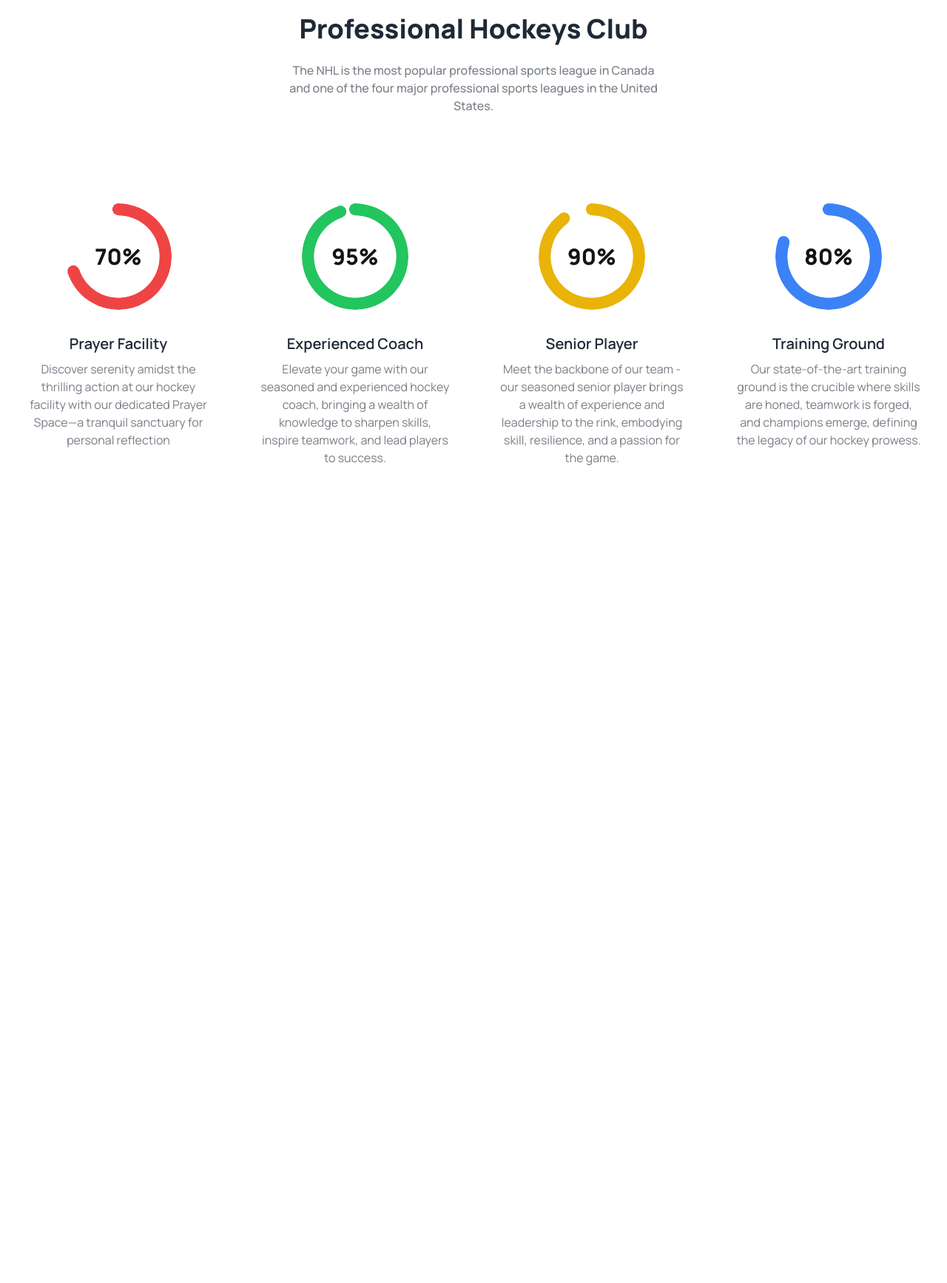
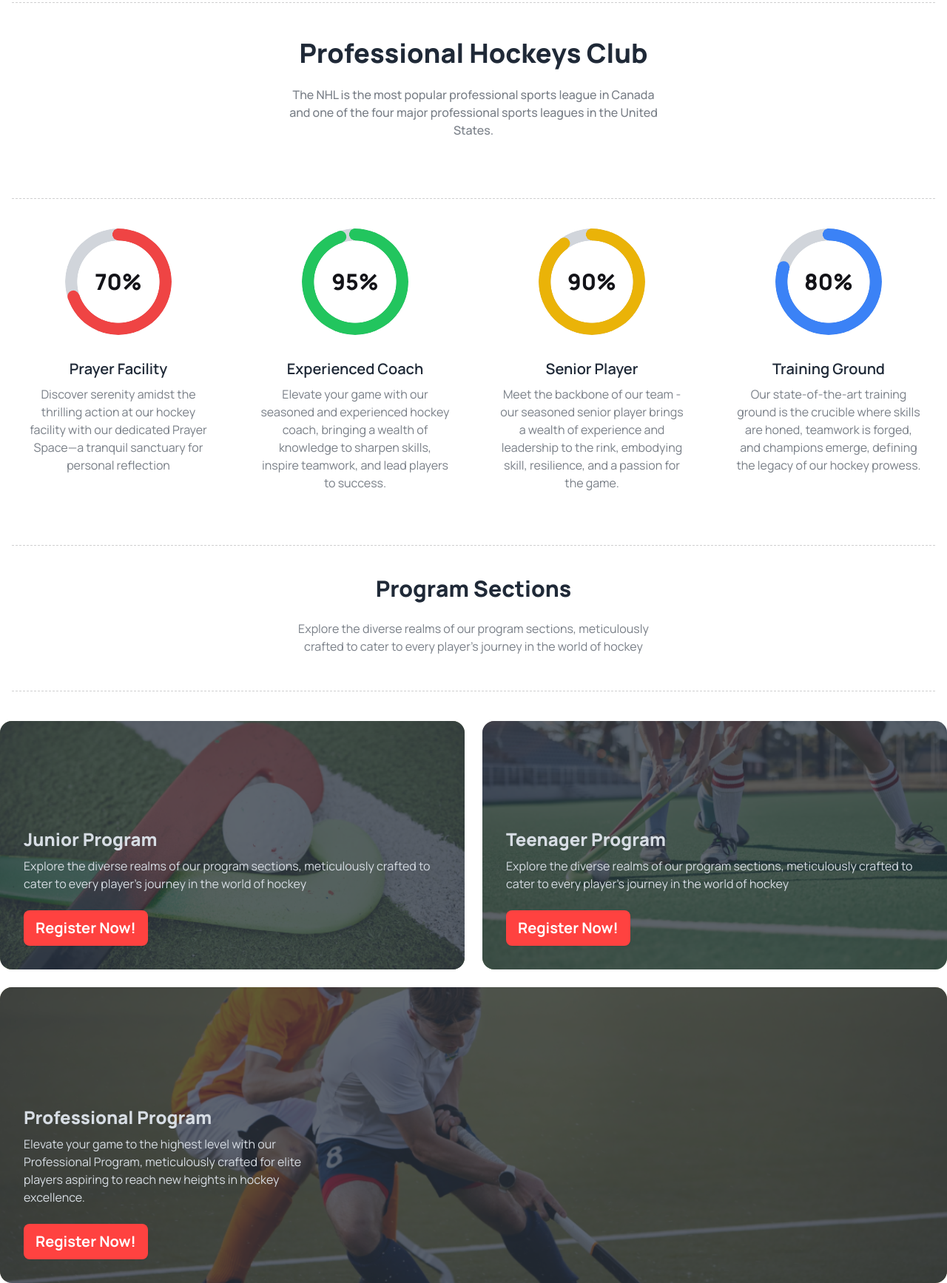
Before and after one commit to safin878/B9A3-hockey-s, a plain HTML site: page index.html in a window 1280 px wide. Shown: the part 763-2498 px from the top of the page at 74% size. Before the commit the page ends 1522 px from the top, so only its background shows below. Drawn offline with nearby package versions, Linux system fonts and the light colour scheme.

Commit message:
program section added but responsive not done

```diff
--- a/index.html
+++ b/index.html
@@ -95,6 +95,7 @@
         </div>
       </nav>
     </header>
+
     <main>
       <section class="container mx-auto p-4 relative">
         <!-- slider section start -->
@@ -155,8 +156,9 @@
           </div>
         </div>
       </section>
-      <section class="container mx-auto my-24">
+      <section class="container mx-auto my-24 mb-6">
         <!-- progress section -->
+        <hr class="border-1 border-dashed border-[#13131833] mx-4 mb-8" />
         <div class="text-center mb-16 p-4 lg:px-96">
           <h3 class="text-4xl font-extrabold">Professional Hockeys Club</h3>
           <p class="font-medium mt-6 opacity-60">
@@ -165,12 +167,18 @@
             States.
           </p>
         </div>
+        <hr class="border-1 border-dashed border-[#13131833] mx-4" />
         <div class="grid grid-cols-1 md:grid-cols-2 lg:grid-cols-4">
           <!-- Card 1 -->
           <div class="card bg-base-100">
             <figure class="px-10 pt-10">
               <div
-                class="radial-progress text-red-500"
+                class="z-10 radial-progress text-gray-300"
+                style="--value: 100; --size: 9rem; --thickness: 1rem"
+                role="progressbar"
+              >
+              <div
+                class="z-20 radial-progress text-red-500"
                 style="--value: 70; --size: 9rem; --thickness: 1rem"
                 role="progressbar"
               >
@@ -190,7 +198,12 @@
           <div class="card bg-base-100">
             <figure class="px-10 pt-10">
               <div
-                class="radial-progress text-green-500"
+                class="z-10 radial-progress text-gray-300"
+                style="--value: 100; --size: 9rem; --thickness: 1rem"
+                role="progressbar"
+              >
+              <div
+                class="z-20 radial-progress text-green-500"
                 style="--value: 95; --size: 9rem; --thickness: 1rem"
                 role="progressbar"
               >
@@ -210,7 +223,12 @@
           <div class="card bg-base-100">
             <figure class="px-10 pt-10">
               <div
-                class="radial-progress text-yellow-500"
+                class="z-10 radial-progress text-gray-300"
+                style="--value: 100; --size: 9rem; --thickness: 1rem"
+                role="progressbar"
+              >
+              <div
+                class="z-20 radial-progress text-yellow-500"
                 style="--value: 90; --size: 9rem; --thickness: 1rem"
                 role="progressbar"
               >
@@ -230,7 +248,12 @@
           <div class="card bg-base-100">
             <figure class="px-10 pt-10">
               <div
-                class="radial-progress text-blue-500"
+                class="z-10 radial-progress text-gray-300"
+                style="--value: 100; --size: 9rem; --thickness: 1rem"
+                role="progressbar"
+              >
+              <div
+                class="z-20 radial-progress text-blue-500"
                 style="--value: 80; --size: 9rem; --thickness: 1rem"
                 role="progressbar"
               >
@@ -247,6 +270,50 @@
             </div>
           </div>
         </div>
+        <hr class="border-1 border-dashed border-[#13131833] mx-4 mt-10" />
+      </section>
+      <section class="container mx-auto">
+        <!-- Program Sections -->
+        <div class="text-center p-4 lg:px-96">
+          <h4 class="text-3xl font-extrabold">Program Sections</h4>
+          <p class="opacity-60 mt-6 mb-8" >Explore the diverse realms of our program sections, meticulously crafted to cater to every player's journey in the world of hockey</p>
+        </div>
+        <hr class="border-1 border-dashed border-[#13131833] mx-4 " />
+        <div class="grid gap-6 grid-cols-1 lg:grid-cols-2 mt-10">
+           <!-- card-1 -->
+           <div class="card image-full h-[21rem]">
+            <figure><img class="w-full" src="./Images/2.png" alt="Shoes" /></figure>
+            <div class="card-body justify-end">
+              <h2 class="card-title text-2xl font-extrabold">Junior Program</h2>
+              <p class="flex-grow-0">Explore the diverse realms of our program sections, meticulously crafted to cater to every player's journey in the world of hockey</p>
+              <div class="card-actions">
+                <button class="mt-4 btn border-0 bg-primary-color text-white font-bold text-xl">Register Now!</button>
+              </div>
+            </div>
+          </div>
+           <!-- card-2 -->
+           <div class="card image-full h-[21rem]">
+            <figure><img class="w-full" src="./Images/3.png" alt="Shoes" /></figure>
+            <div class="card-body justify-end">
+              <h2 class="card-title text-2xl font-extrabold">Teenager Program</h2>
+              <p class="flex-grow-0">Explore the diverse realms of our program sections, meticulously crafted to cater to every player's journey in the world of hockey</p>
+              <div class="card-actions">
+                <button class="mt-4 btn border-0 bg-primary-color text-white font-bold text-xl">Register Now!</button>
+              </div>
+            </div>
+          </div>
+           <!-- card-3 -->
+           <div class="card image-full col-span-2 h-[25rem]">
+            <figure><img class="w-full" src="./Images/4.png" alt="Shoes" /></figure>
+            <div class="card-body justify-end">
+              <h2 class="card-title text-2xl font-extrabold">Professional Program</h2>
+              <p class="flex-grow-0 lg:w-1/3">Elevate your game to the highest level with our Professional Program, meticulously crafted for elite players aspiring to reach new heights in hockey excellence.</p>
+              <div class="card-actions">
+                <button class="mt-4 btn border-0 bg-primary-color text-white font-bold text-xl">Register Now!</button>
+              </div>
+            </div>
+          </div>
+        </div>
       </section>
     </main>
   </body>
```
